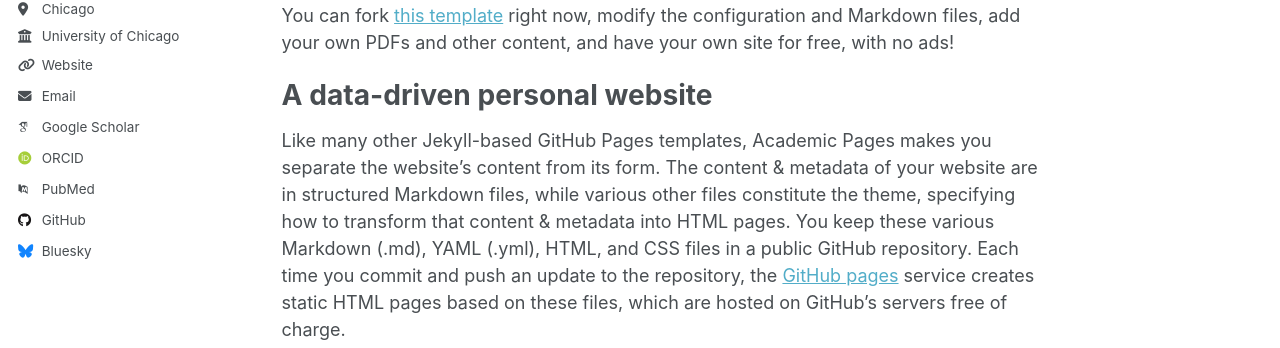
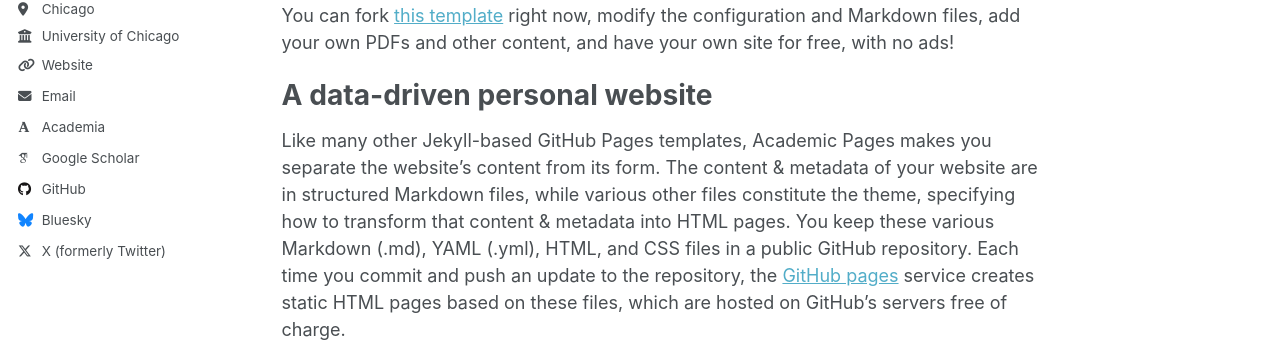
Before and after one commit to YooWonTaek/yuanzeliu, a Jekyll site: the page built from _pages/about.md, in a window 1280 px wide. Shown: the part 407-755 px from the top of the page. Built offline with Jekyll 4.4.1, drawn with Linux system fonts in a browser that asks for light colours; some web fonts are replaced; a script that is not in the unit is left out; part of the change alters nothing that is shown.

Commit message:
Update profile links in _config.yml
Updated URLs for academic and social media profiles.

```diff
--- a/_config.yml
+++ b/_config.yml
@@ -32,14 +32,14 @@ author:
 
 
   # Academic websites
-  academia         : # URL
+  academia         : "https://www.chicagobooth.edu/research/roman/who-we-are/phd-students/yuanze-liu"# URL
   arxiv            : # URL - Update with the correct link to your profile
-  googlescholar    : "https://scholar.google.com/citations?user=PS_CX0AAAAAJ"
+  googlescholar    : "https://scholar.google.com/citations?user=UCWX53IAAAAJ&hl=en&inst=5778974199078678248"
   inspire-hep      : # URL
   impactstory      : # URL
-  orcid            : "https://orcid.org/yourorcidurl"
+  orcid            : # URL
   semantic         : # URL
-  pubmed           : "https://www.ncbi.nlm.nih.gov/pubmed/?term=john+snow"
+  pubmed           : # URL
   researchgate     : # URL
   scopus           : # URL
 
@@ -53,7 +53,7 @@ author:
 
   # Social media
   artstation       : # Username
-  bluesky          : "bsky.app" # Replace this with you Bluesky username
+  bluesky          : "https://bsky.app/profile/yuanzeliu.bsky.social" # Replace this with you Bluesky username
   facebook         : # Username
   flickr           : # Username
   foursquare       : # Username
@@ -70,7 +70,7 @@ author:
   steam            : # Username
   telegram         : # URL
   tumblr           : # Username
-  twitter          : # Username for X / Twitter
+  twitter          : "https://x.com/LIU_Yuanze"# Username for X / Twitter
   vine             : # Username
   weibo            : # Username
   wikipedia        : # Username
```
